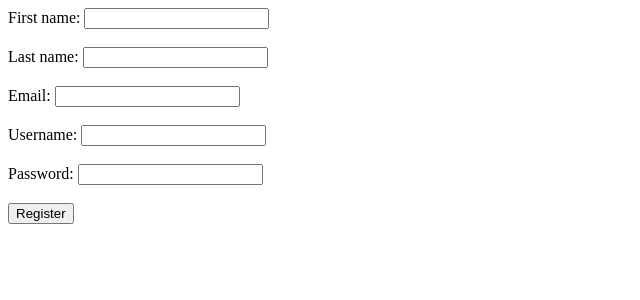
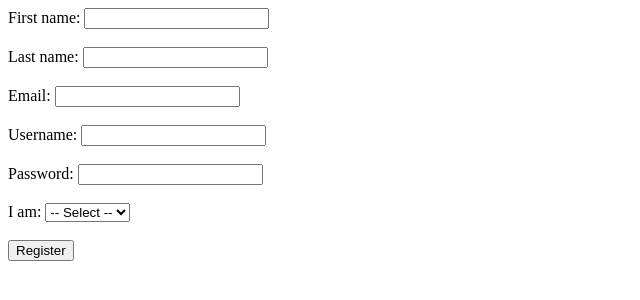
Before and after one commit to jane15s/hillel_django, a Django app: template templates/register.html in a window 1280 px wide. Shown: the top 300 px of the page, without its empty margins (0-640 px from the left). Run offline with Django 3.2, Linux system fonts and the light colour scheme; the template is opened without the code that fills it, so the values that code supplies are empty.

Commit message:
hw 18 all done

```diff
--- a/templates/login.html
+++ b/templates/login.html
@@ -23,6 +23,11 @@
   <div>
     <button type="submit">Login</button>
   </div>
+  <br><br>
+<p>
+  Not registered yet?
+  <a href="/register/">Register</a>
+</p>
 </form>
 </body>
 </html>
--- a/templates/register.html
+++ b/templates/register.html
@@ -41,6 +41,16 @@
   <br>
 
   <div>
+    <label for="role">I am:</label>
+    <select id="role" name="role" required>
+      <option value="">-- Select --</option>
+      <option value="student">Student</option>
+      <option value="teacher">Teacher</option>
+    </select>
+  </div>
+  <br>
+
+  <div>
     <button type="submit">Register</button>
   </div>
 </form>
```
Also changed, not shown: common_data/views.py (+11 -6 lines), db.sqlite3.
